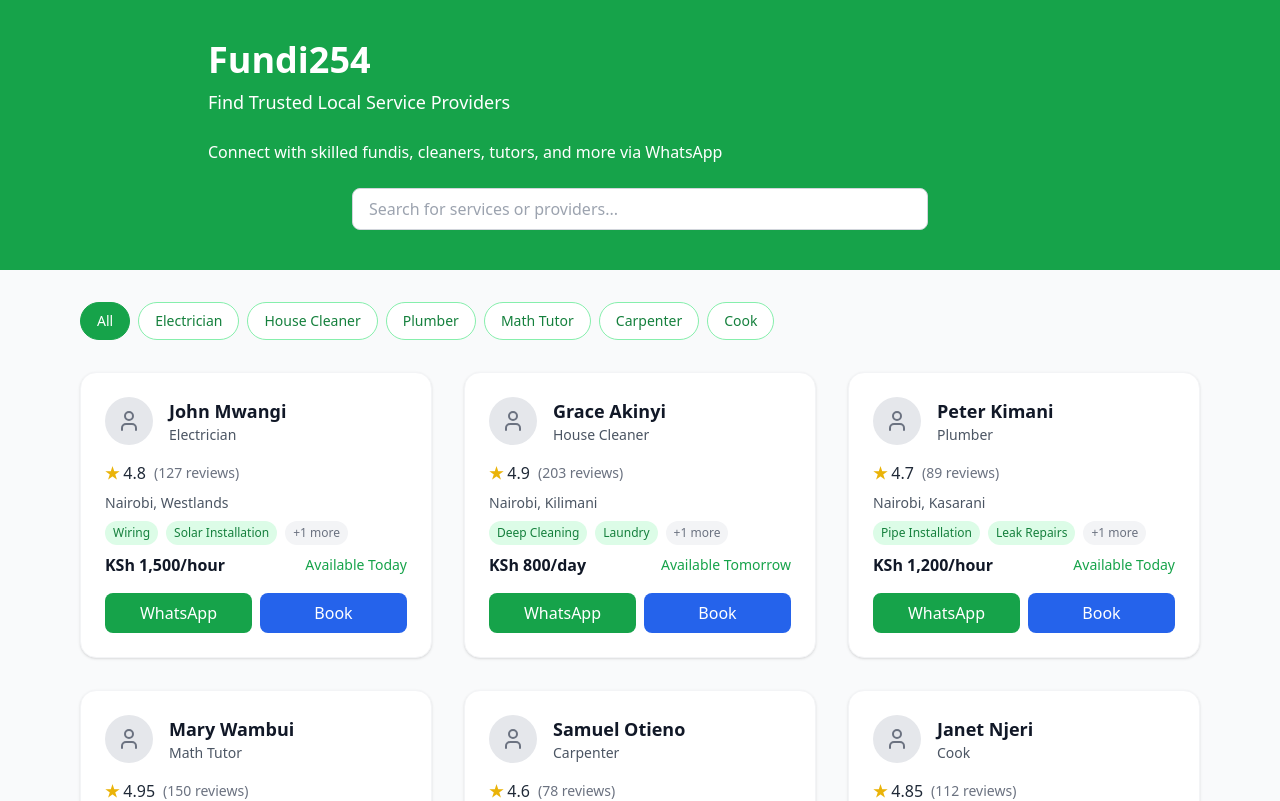
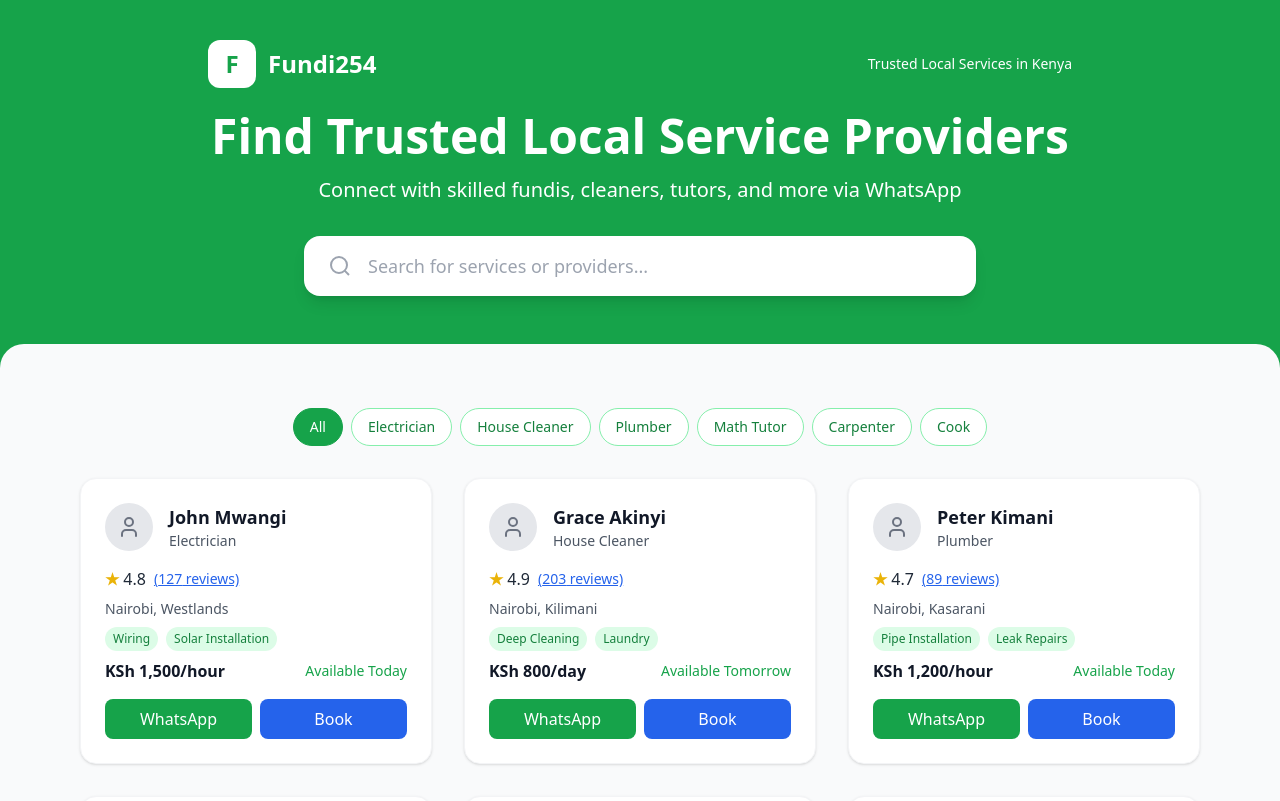
Before and after one commit to Lalery/Fundi254, a React (Vite) app: page / in a window 1280 px wide. Shown: the top 801 px of the page. Built offline with nearby package versions, Linux system fonts and the light colour scheme.

Commit message:
Update App.tsx

```diff
--- a/src/App.tsx
+++ b/src/App.tsx
@@ -74,6 +74,13 @@ const categories = [
   'Cook',
 ];
 
+// Add some sample reviews for demonstration
+const sampleReviews = [
+  { reviewer: 'Alice', rating: 5, comment: 'Excellent service!' },
+  { reviewer: 'Brian', rating: 4, comment: 'Very professional and on time.' },
+  { reviewer: 'Cynthia', rating: 5, comment: 'Highly recommended.' },
+];
+
 function App() {
   const [search, setSearch] = useState('');
   const [selectedCategory, setSelectedCategory] = useState('All');
@@ -86,6 +93,8 @@ function App() {
     location: '',
     description: '',
   });
+  const [skillsModal, setSkillsModal] = useState<{ open: boolean; skills: string[]; name: string } | null>(null);
+  const [reviewsModal, setReviewsModal] = useState<{ open: boolean; provider: typeof providers[0] | null } | null>(null);
 
   const filteredProviders = providers.filter((provider) => {
     const matchesCategory =
@@ -119,26 +128,37 @@ function App() {
 
   return (
     <div className="min-h-screen bg-gray-50 flex flex-col">
-      <header className="bg-green-600 py-10">
+      {/* Header/Hero Section */}
+      <header className="bg-green-600 pb-20 pt-10 relative">
         <div className="max-w-4xl mx-auto px-4">
-          <h1 className="text-3xl md:text-4xl font-bold text-white mb-2">Fundi254</h1>
-          <p className="text-lg text-white mb-6">Find Trusted Local Service Providers</p>
-          <p className="text-white mb-6">
-            Connect with skilled fundis, cleaners, tutors, and more via WhatsApp
-          </p>
-          <div className="max-w-xl mx-auto">
+          <div className="flex items-center justify-center mb-6">
+            <div className="w-12 h-12 bg-white rounded-xl flex items-center justify-center mr-3">
+              <span className="text-green-600 text-2xl font-bold">F</span>
+            </div>
+            <h1 className="text-2xl font-bold text-white">Fundi254</h1>
+            <span className="ml-auto text-white text-sm font-medium hidden md:block">Trusted Local Services in Kenya</span>
+          </div>
+          <div className="text-center">
+            <h2 className="text-4xl md:text-5xl font-extrabold text-white mb-4">Find Trusted Local Service Providers</h2>
+            <p className="text-xl text-white mb-8">Connect with skilled fundis, cleaners, tutors, and more via WhatsApp</p>
+          </div>
+          <div className="flex justify-center">
+            <div className="bg-white rounded-2xl shadow-lg px-6 py-4 w-full max-w-2xl flex items-center">
+              <svg className="w-6 h-6 text-gray-400 mr-2" fill="none" stroke="currentColor" strokeWidth="2" viewBox="0 0 24 24"><circle cx="11" cy="11" r="8" /><path d="M21 21l-4.35-4.35" /></svg>
               <input
                 type="text"
-              className="w-full px-4 py-2 rounded-lg border border-gray-300 focus:outline-none focus:ring-2 focus:ring-green-400"
+                className="flex-1 bg-transparent outline-none text-lg px-2"
                 placeholder="Search for services or providers..."
                 value={search}
                 onChange={(e: React.ChangeEvent<HTMLInputElement>) => setSearch(e.target.value)}
               />
             </div>
           </div>
+        </div>
+        <div className="absolute left-0 right-0 bottom-0 h-8 bg-gray-50 rounded-t-3xl" />
       </header>
       <main className="max-w-6xl mx-auto px-4 py-8 flex-1 w-full">
-        <div className="flex flex-wrap gap-2 mb-8">
+        <div className="flex flex-wrap gap-2 mb-8 justify-center">
           {categories.map((cat) => (
             <button
               key={cat}
@@ -154,7 +174,9 @@ function App() {
           ))}
         </div>
         <div className="grid md:grid-cols-3 gap-8">
-          {filteredProviders.map((provider) => (
+          {filteredProviders.map((provider) => {
+            const extraSkills = provider.skills.length > 2 ? provider.skills.slice(2) : [];
+            return (
               <div
                 key={provider.name}
                 className="bg-white rounded-2xl shadow p-6 border border-gray-100 flex flex-col"
@@ -171,11 +193,16 @@ function App() {
                 <div className="flex items-center mb-2">
                   <span className="text-yellow-500 font-bold mr-1">★</span>
                   <span className="text-gray-800 font-medium mr-2">{provider.rating}</span>
-                <span className="text-gray-500 text-sm">({provider.reviews} reviews)</span>
+                  <button
+                    className="text-blue-600 underline text-sm focus:outline-none"
+                    onClick={() => setReviewsModal({ open: true, provider })}
+                  >
+                    ({provider.reviews} reviews)
+                  </button>
                 </div>
                 <div className="text-sm text-gray-600 mb-2">{provider.location}</div>
                 <div className="flex flex-wrap gap-2 mb-2">
-                {provider.skills.map((skill) => (
+                  {provider.skills.slice(0, 2).map((skill) => (
                     <span
                       key={skill}
                       className="bg-green-100 text-green-700 px-2 py-1 rounded-full text-xs"
@@ -183,10 +210,13 @@ function App() {
                       {skill}
                     </span>
                   ))}
-                {provider.skills.length > 1 && (
-                  <span className="bg-gray-100 text-gray-500 px-2 py-1 rounded-full text-xs">
-                    +1 more
-                  </span>
+                  {extraSkills.length > 0 && (
+                    <button
+                      className="bg-gray-100 text-gray-500 px-2 py-1 rounded-full text-xs underline focus:outline-none"
+                      onClick={() => setSkillsModal({ open: true, skills: provider.skills, name: provider.name })}
+                    >
+                      +{extraSkills.length} more
+                    </button>
                   )}
                 </div>
                 <div className="flex justify-between items-center mb-4">
@@ -210,8 +240,56 @@ function App() {
                   </button>
                 </div>
               </div>
+            );
+          })}
+        </div>
+
+        {/* Skills Modal */}
+        {skillsModal && skillsModal.open && (
+          <div className="fixed inset-0 z-50 flex items-center justify-center bg-black bg-opacity-40">
+            <div className="bg-white rounded-2xl shadow-lg max-w-xs w-full p-6 relative animate-fade-in">
+              <h3 className="text-lg font-bold mb-4">All Skills for {skillsModal.name}</h3>
+              <ul className="mb-4">
+                {skillsModal.skills.map((skill) => (
+                  <li key={skill} className="mb-2 text-gray-700">{skill}</li>
                 ))}
+              </ul>
+              <button
+                className="w-full bg-green-600 text-white py-2 rounded-lg font-medium hover:bg-green-700 transition"
+                onClick={() => setSkillsModal(null)}
+              >
+                Close
+              </button>
             </div>
+          </div>
+        )}
+
+        {/* Reviews Modal */}
+        {reviewsModal && reviewsModal.open && reviewsModal.provider && (
+          <div className="fixed inset-0 z-50 flex items-center justify-center bg-black bg-opacity-40">
+            <div className="bg-white rounded-2xl shadow-lg max-w-md w-full p-6 relative animate-fade-in">
+              <h3 className="text-lg font-bold mb-4">Reviews for {reviewsModal.provider.name}</h3>
+              <ul className="mb-4">
+                {sampleReviews.map((review, idx) => (
+                  <li key={idx} className="mb-3">
+                    <div className="flex items-center mb-1">
+                      <span className="text-yellow-500 mr-1">★</span>
+                      <span className="font-semibold text-gray-800 mr-2">{review.rating}</span>
+                      <span className="text-gray-700">{review.reviewer}</span>
+                    </div>
+                    <div className="text-gray-600 text-sm">{review.comment}</div>
+                  </li>
+                ))}
+              </ul>
+              <button
+                className="w-full bg-green-600 text-white py-2 rounded-lg font-medium hover:bg-green-700 transition"
+                onClick={() => setReviewsModal(null)}
+              >
+                Close
+              </button>
+            </div>
+          </div>
+        )}
 
         {/* Modal Booking Form */}
         {modalOpen && bookingProvider && (
@@ -220,7 +298,7 @@ function App() {
               <h2 className="text-2xl font-bold mb-2">Book {bookingProvider.name}</h2>
               <p className="text-gray-600 mb-4">{bookingProvider.profession} &bull; {bookingProvider.price}</p>
               <form
-                onSubmit={e => {
+                onSubmit={(e: React.FormEvent<HTMLFormElement>) => {
                   e.preventDefault();
                   window.open(getWhatsAppBookingUrl(), '_blank');
                 }}
```
Lines whose indentation alone changed are shown as unchanged.
